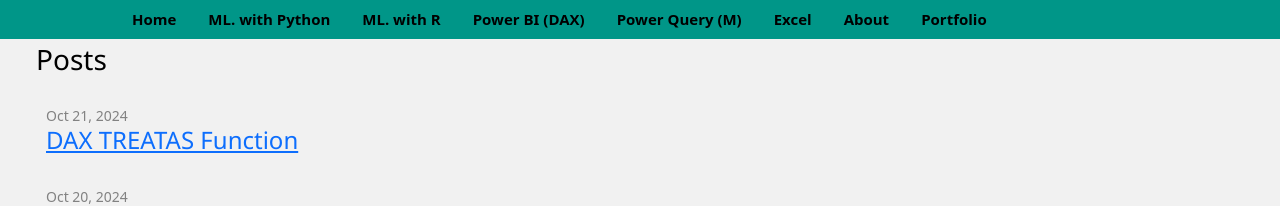
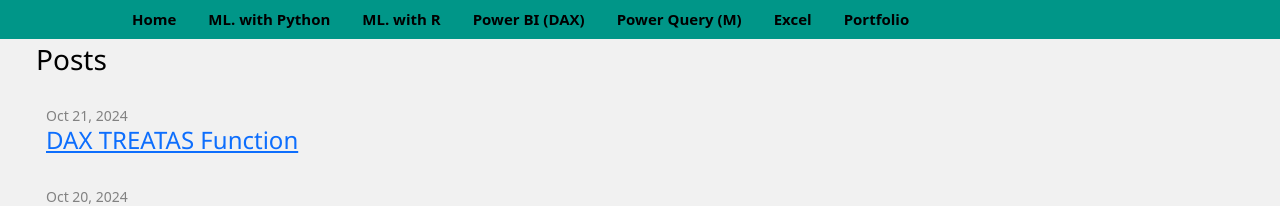
Before and after one commit to emmanuel-arize/arizeblog, a Jekyll site: the page built from index.markdown, in a window 1280 px wide. Shown: the top 206 px of the page. Built offline with Jekyll 4.4.1, drawn with Linux system fonts in a browser that asks for light colours; nearby versions of some CDN libraries; library files that are not in the unit come from our copies.

Commit message:
Update navigation.html

```diff
--- a/_includes/navigation.html
+++ b/_includes/navigation.html
@@ -22,7 +22,7 @@
                 <a href="/arizeblog/Excel" class="w3-bar-item w3-button w3-hide-small w3-text-black"><b> Excel</b></a>
 
 
-                <a href="/arizeblog/about" class="w3-bar-item w3-button w3-hide-small w3-text-black"><b>About</b></a>
+               <!-- <a href="/arizeblog/about" class="w3-bar-item w3-button w3-hide-small w3-text-black"><b>About</b></a>-->
                   <a href="/arizeblog/Portfolio" class="w3-bar-item w3-button w3-hide-small w3-text-black"><b>Portfolio</b></a>
 
 
```
